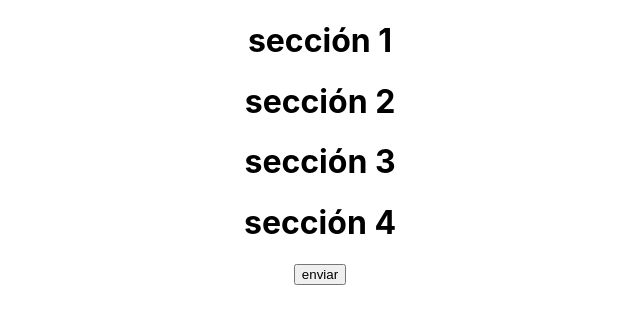
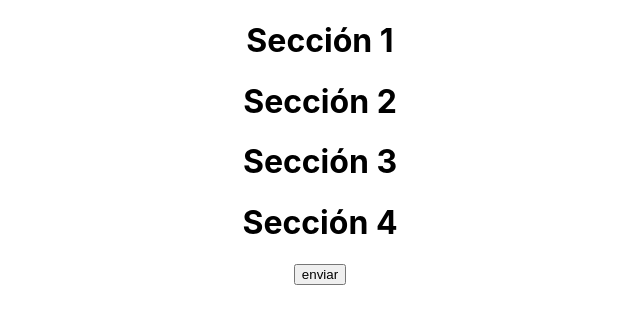
Before and after one commit to camilomontoyau/react-jean, a React (Create React App) app: page / in a window 1280 px wide. Shown: the top 324 px of the page, without its empty margins (320-960 px from the left). Built offline with nearby package versions, Linux system fonts and the light colour scheme.

Commit message:
Section molecule

```diff
--- a/src/App.js
+++ b/src/App.js
@@ -2,9 +2,7 @@ import React, { Component } from "react";
 import "./App.css";
 import { formFields } from "./estados-form";
 import querystring from "querystring";
-import Input from "./components/atoms/Input";
-import Note from "./components/atoms/Note";
-import Select from "./components/atoms/Select";
+import Section from "./components/molecules/Section";
 const URL_API = "https://bootcamp-dia-3.camilomontoyau.now.sh/usuarios/";
 
 const sections = [
@@ -13,16 +11,6 @@ const sections = [
   { start: 19, end: 29 },
   { start: 29, end: 32 }
 ];
-
-const FieldTypes = {
-  date: Input,
-  text: Input,
-  number: Input,
-  checkbox: Input,
-  note: Note,
-  select: Select,
-  "multi select": Select
-};
 
 class App extends Component {
   state = {
@@ -81,20 +69,13 @@ class App extends Component {
             {sections.map(({ start, end }, index) => {
               const sectionFields = fields.slice(start, end);
               return (
-                <div key={`section-${index}`}>
-                  <h1>sección {index + 1}</h1>
-                  {sectionFields.map((field, indice) => {
-                    const Comp = FieldTypes[field.type];
-                    return (
-                      <Comp
-                        {...field}
-                        key={`field-${indice}`}
-                        handleValues={handleValues}
-                        readOnly={readOnly}
-                      />
-                    );
-                  })}
-                </div>
+                <Section
+                  fields={sectionFields}
+                  handleValues={handleValues}
+                  readOnly={readOnly}
+                  index={index}
+                  key={`section-${index}`}
+                />
               );
             })}
             <button type="submit">enviar</button>
--- /dev/null
+++ b/src/components/molecules/Section.js
@@ -0,0 +1,35 @@
+import React from "react";
+import Input from "../atoms/Input";
+import Note from "../atoms/Note";
+import Select from "../atoms/Select";
+
+const FieldTypes = {
+  date: Input,
+  text: Input,
+  number: Input,
+  checkbox: Input,
+  note: Note,
+  select: Select,
+  "multi select": Select
+};
+
+const Section = ({ fields, handleValues, readOnly, index }) => {
+  return (
+    <div>
+      <h1>Sección {index + 1}</h1>
+      {fields.map((field, indice) => {
+        const Comp = FieldTypes[field.type];
+        return (
+          <Comp
+            {...field}
+            key={`field-${indice}`}
+            handleValues={handleValues}
+            readOnly={readOnly}
+          />
+        );
+      })}
+    </div>
+  );
+};
+
+export default Section;
```
